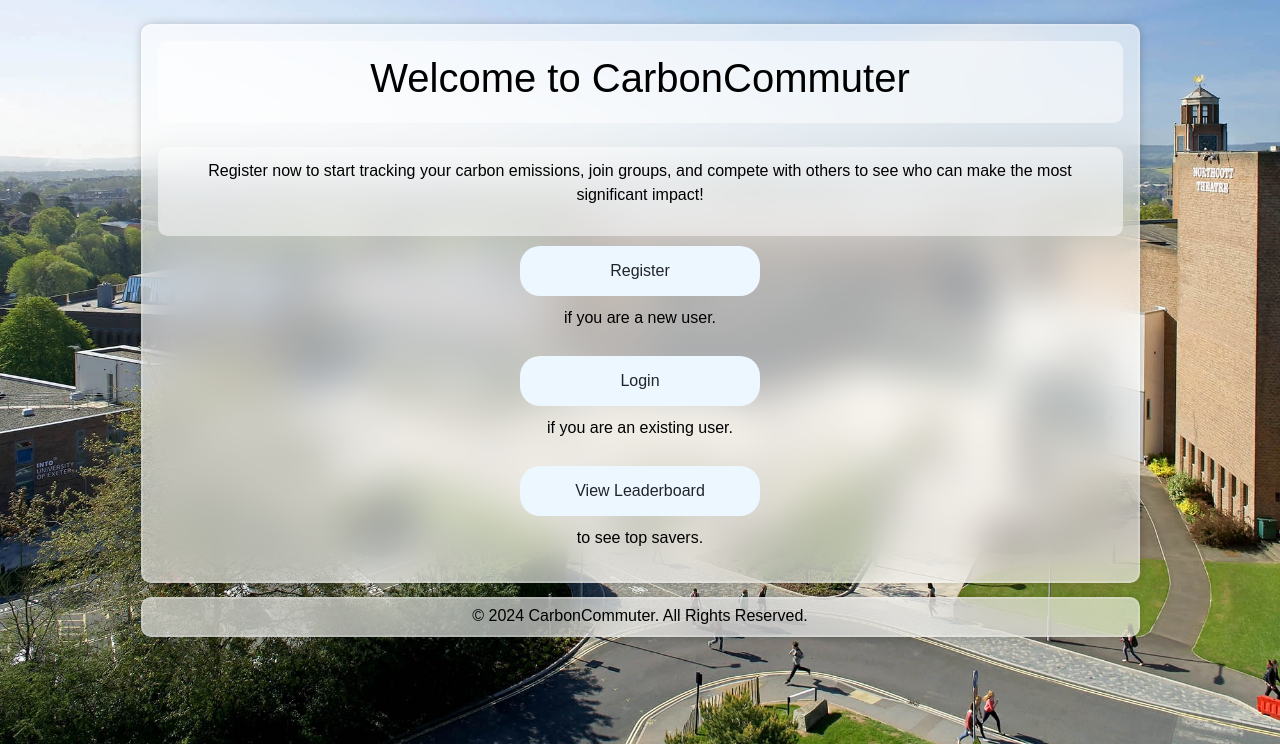
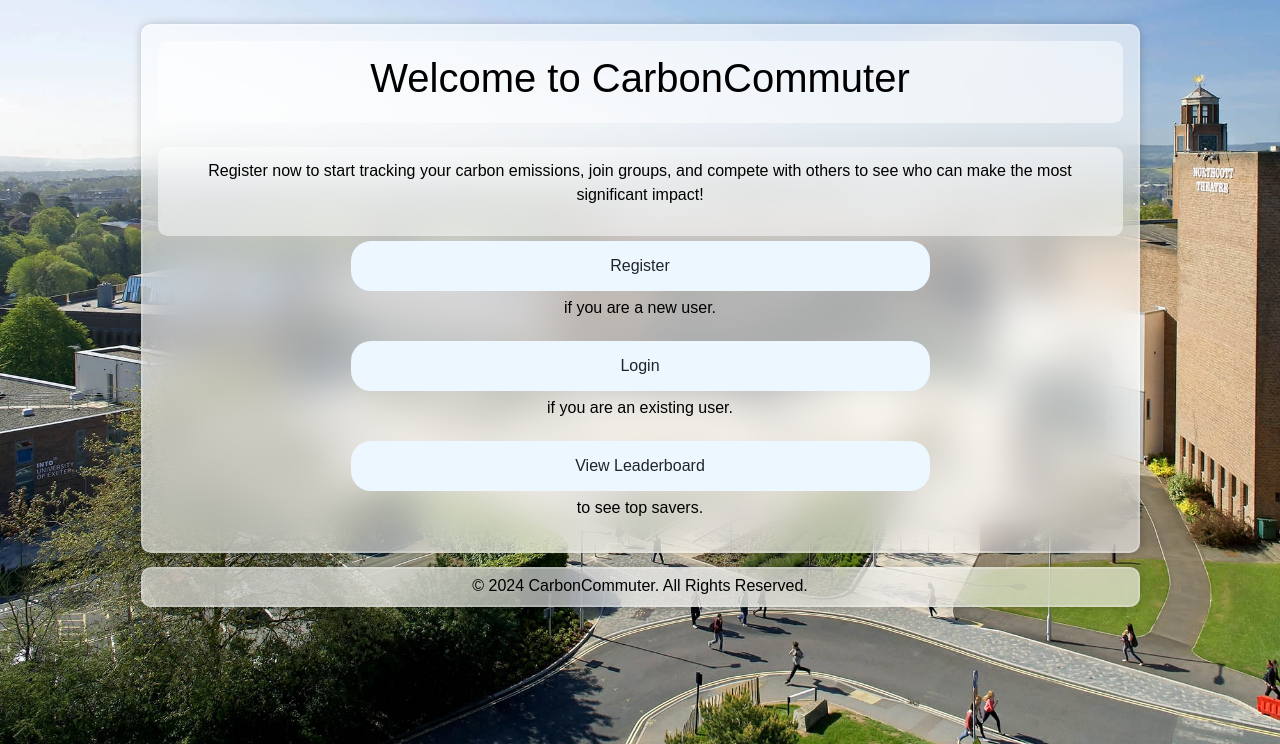
Before and after one commit to emforrest/ECM2434_Group_Software_Engineering_Project, a Django app: page / in a window 1280 px wide. Shown: the part 56-800 px from the top of the page. Run offline with Django 4.2, Linux system fonts and the light colour scheme; some libraries are stand-ins or nearby versions.

Commit message:
adjusting the main again

```diff
--- a/carbonCommuter/static/carbonCommuter/style.css
+++ b/carbonCommuter/static/carbonCommuter/style.css
@@ -77,18 +77,16 @@ h1 {
     }
 }
 
-/*Main Page Table */
-/*set the style of each section of the table in the main home page*/
 .main-wrapper {
     margin: auto;
     width: 90%;
-    background-color:rgba(255, 255, 255, .6) !important;
+    background-color: rgba(255, 255, 255, .6) !important;
     border: 2px solid rgba(255, 255, 255, .2);
     backdrop-filter: blur(20px);
     box-shadow: 0 0 10px rgba(0, 0, 0, .2);
     color: black;
     border-radius: 10px;
-    padding: 15px 15px;
+    padding: 15px;
 }
 
 .main-header {
@@ -99,49 +97,40 @@ h1 {
     padding: .8rem 1rem;
     text-align: center;
     border-radius: .6rem;
-
 }
 
 .main-description {
     width: 660px;
     max-height: 100%;
     background: rgba(255, 255, 255, 0.5);
-
     margin: .8rem auto;
     border-radius: .6rem;
-
     overflow: auto;
     font-size: 20px;
 }
 
 .main-links {
-    width: 400px;
+    width: 100%; /* Adjusted width for smaller screens */
     min-height: 300px;
-
     margin: auto;
     border-radius: .6rem;
-
     overflow: auto;
     text-align: center;
 }
 
-/*set the style of the buttons in the table of the main home page*/
+/* Set the style of the buttons in the table of the main home page */
 .main-links .btn {
     width: 60%;
     height: 50px;
     background: #edf7ff;
     border: none;
     outline: none;
-    margin: 10px;
+    margin: 5px; /* Adjusted margin for smaller screens */
     border-radius: 20px;
 }
 
 /* Media query for smaller screens */
 @media screen and (max-width: 600px) {
-    .main-links {
-        width: 100%; /* Adjusted width for smaller screens */
-    }
-
     .main-links .btn {
         width: 90%; /* Adjusted width for smaller screens */
     }
```
